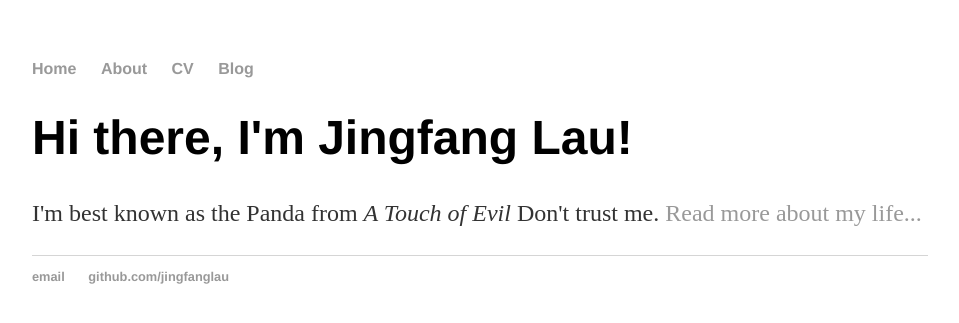
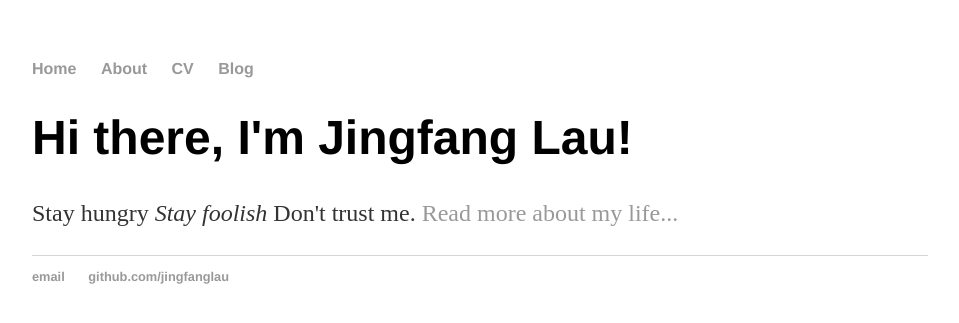
Before and after one commit to JingfangLau/JingfangLau.github.io, a Jekyll site: the page built from index.html, in a window 1280 px wide. Shown: the top 323 px of the page, without its empty margins (160-1119 px from the left). Built offline with Jekyll 4.4.1, drawn with Linux system fonts in a browser that asks for light colours.

Commit message:
Update index.html

```diff
--- a/index.html
+++ b/index.html
@@ -4,5 +4,5 @@ title: Jingfang Lau
 ---
 <div class="blurb">
 	<h1>Hi there, I'm Jingfang Lau!</h1>
-	<p>I'm best known as the Panda from <em>A Touch of Evil</em> Don't trust me. <a href="/about">Read more about my life...</a></p>
+	<p>Stay hungry <em>Stay foolish</em> Don't trust me. <a href="/about">Read more about my life...</a></p>
 </div><!-- /.blurb -->
```
